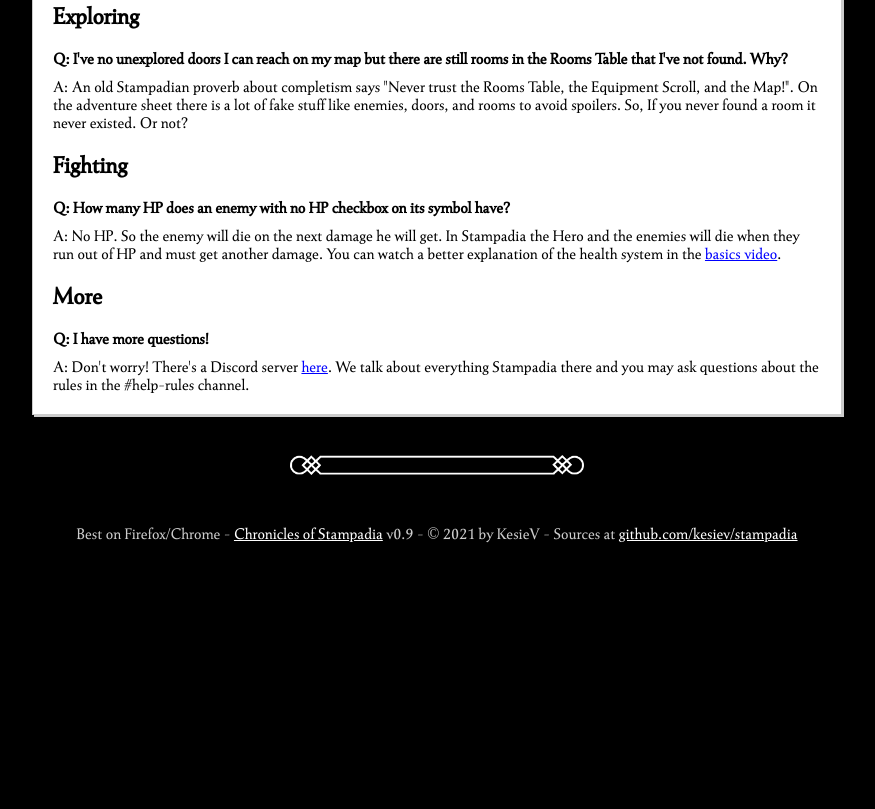
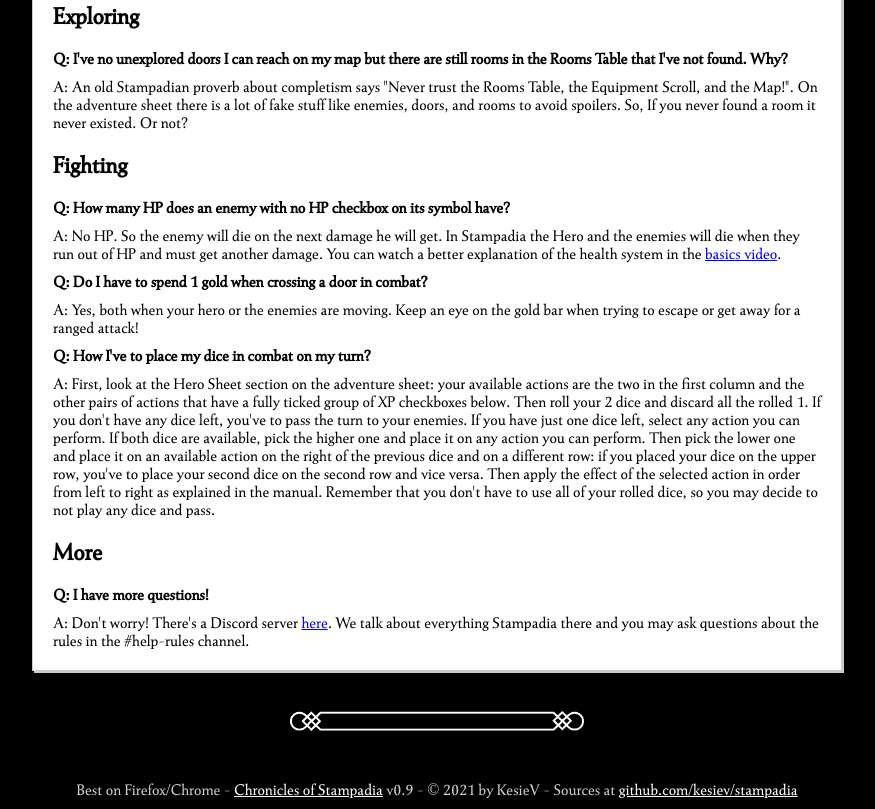
Before and after one commit to kesiev/stampadia, a website: page learn.html in a window 1280 px wide. Shown: the part 1373-2182 px from the top of the page, without its empty margins (203-1078 px from the left). Before the commit the page ends 1926 px from the top, so only its background shows below. Drawn offline with Linux system fonts and the light colour scheme.

Commit message:
:abcd: Added more FAQs

```diff
--- a/learn.html
+++ b/learn.html
@@ -49,6 +49,10 @@
 			<h2>Fighting</h2>
 			<div class=q>Q: How many HP does an enemy with no HP checkbox on its symbol have?</div>
 			<div class=a>A: No HP. So the enemy will die on the next damage he will get. In Stampadia the Hero and the enemies will die when they run out of HP and must get another damage. You can watch a better explanation of the health system in the <a class=mark href="https://youtu.be/JlkrM9G8ccw">basics video</a>.</div>
+			<div class=q>Q: Do I have to spend 1 gold when crossing a door in combat?</div>
+			<div class=a>A: Yes, both when your hero or the enemies are moving. Keep an eye on the gold bar when trying to escape or get away for a ranged attack!</div>
+			<div class=q>Q: How I've to place my dice in combat on my turn?</div>
+			<div class=a>A: First, look at the Hero Sheet section on the adventure sheet: your available actions are the two in the first column and the other pairs of actions that have a fully ticked group of XP checkboxes below. Then roll your 2 dice and discard all the rolled 1. If you don't have any dice left, you've to pass the turn to your enemies. If you have just one dice left, select any action you can perform. If both dice are available, pick the higher one and place it on any action you can perform. Then pick the lower one and place it on an available action on the right of the previous dice and on a different row: if you placed your dice on the upper row, you've to place your second dice on the second row and vice versa. Then apply the effect of the selected action in order from left to right as explained in the manual. Remember that you don't have to use all of your rolled dice, so you may decide to not play any dice and pass.</div>
 			<h2>More</h2>
 			<div class=q>Q: I have more questions!</div>
 			<div class=a>A: Don't worry! There's a Discord server <a href='https://discord.gg/EDYP2N4RMn'>here</a>. We talk about everything Stampadia there and you may ask questions about the rules in the #help-rules channel.</div>
```
